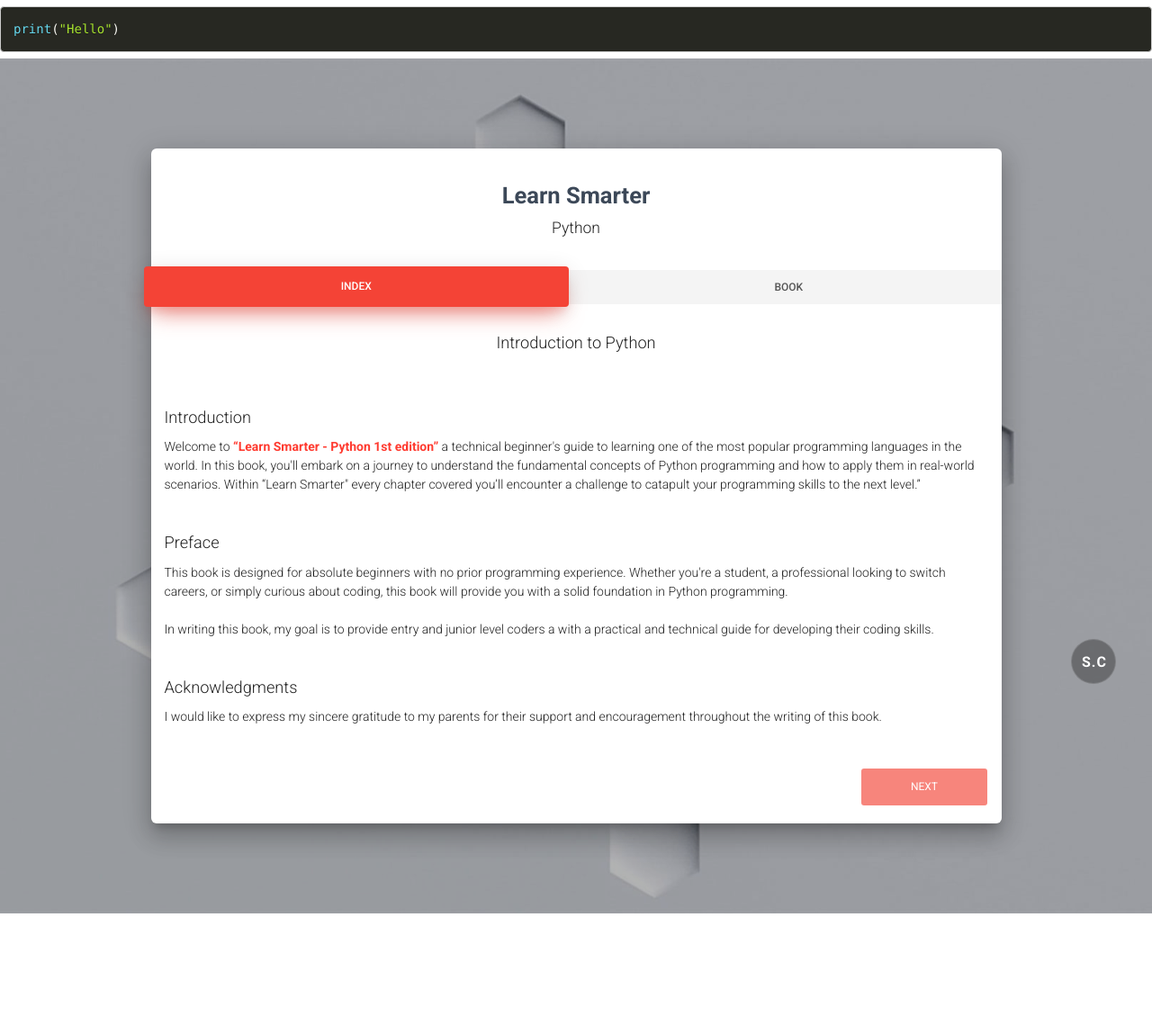
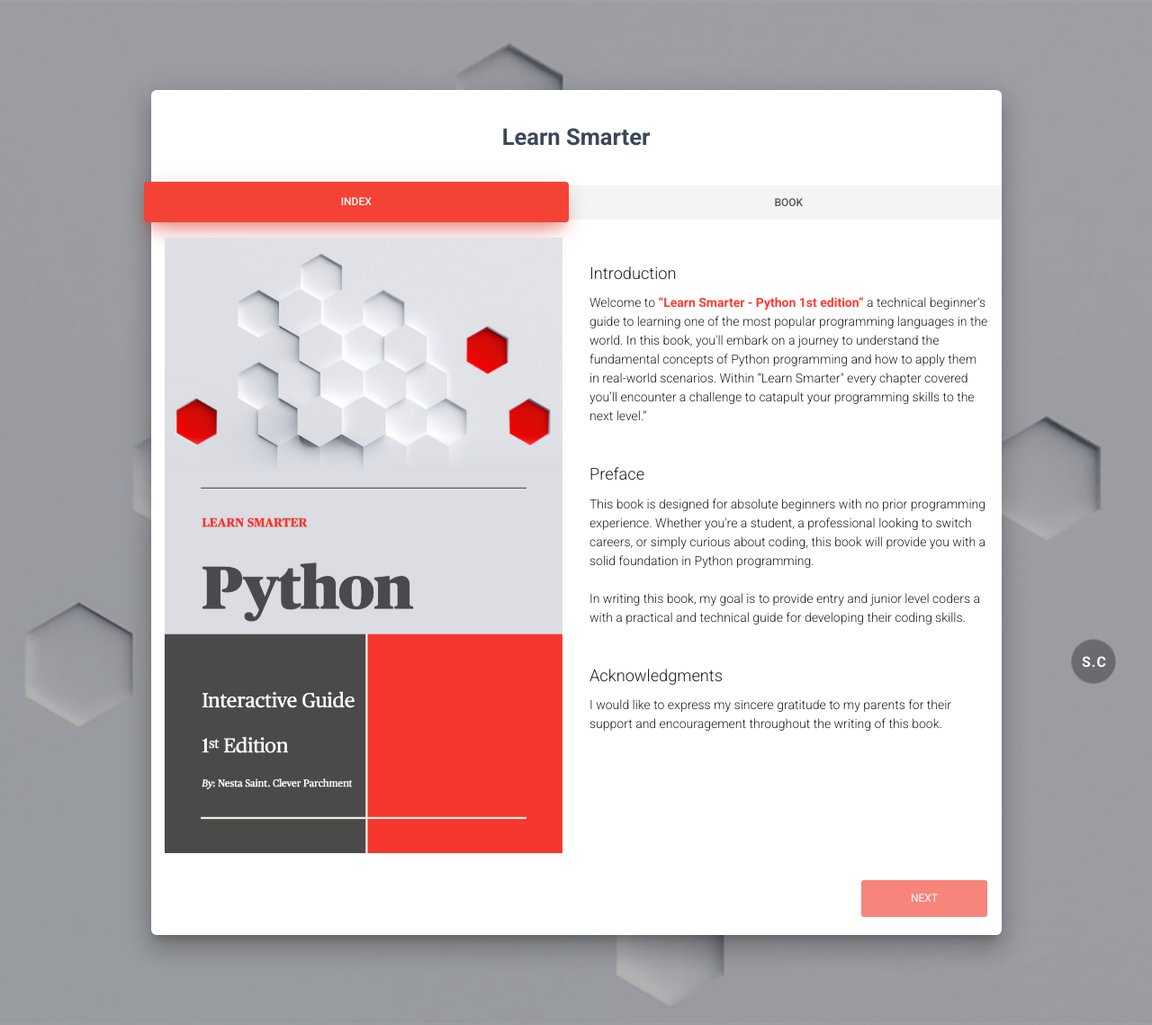
Before and after one commit to SaintClever/Learn-Smarter, a FastAPI app: page / in a window 1280 px wide. Shown: the whole page at 90% size. Before the commit the page ends 1015 px from the top, so only its background shows below. Run offline with FastAPI, Linux system fonts and the light colour scheme; some libraries are stand-ins or nearby versions.

Commit message:
Create book cover for front-end

```diff
--- a/app/static/css/styles.css
+++ b/app/static/css/styles.css
@@ -8,5 +8,5 @@
 }
 
 @media (prefers-color-scheme: light) {
-  body { background: white; color: #333}
+  body { background: white; color: #333;}
 }
--- a/app/templates/index.html
+++ b/app/templates/index.html
@@ -12,20 +12,9 @@
 	<link rel="stylesheet" href="../static/css/style.css">
 	<link rel="stylesheet" href="../static/css/styles.css">
 
-	<!-- highlight.js -->
-	<!-- <link rel="stylesheet" href="../static/highlight/styles/a11y-dark.css" />
-	<script src="../static/highlight/highlight.min.js"></script>
-	<script>hljs.highlightAll();</script> -->
-
-	<!-- prism.js -->
-	<link rel="stylesheet" href="../static/prism/okaidia.css" />
-	<script src="../static/prism/okaidia.js"></script>
-
 </head>
 
 <body>
-	<pre><code class="language-python">print("Hello")</code></pre>
-
 	<!-- partial:index.partial.html -->
 
 	<div class="image-container set-full-height"
@@ -63,7 +52,6 @@
 									<h3 class="wizard-title">
 										Learn Smarter
 									</h3>
-									<h5>Python</h5>
 								</div>
 								<div class="wizard-navigation">
 									<ul>
@@ -76,10 +64,12 @@
 									<div class="tab-pane" id="index">
 
 										<div class="row">
-											<h4 class="info-text">
-												Introduction to Python
-											</h4>
-											<div class="col-sm-12">
+											<div class="col-sm-6">
+												<a href="{{ url_for('book') }}">
+													<img src="../static/images/cover.jpg" alt="cover" width="100%">
+												</a>
+											</div>
+											<div class="col-sm-6">
 												<div class="form-group">
 													<!-- <label class="control-label">Example</label> -->
 													<h4>
```
Also changed, not shown: app/static/images/cover.jpg (added).
